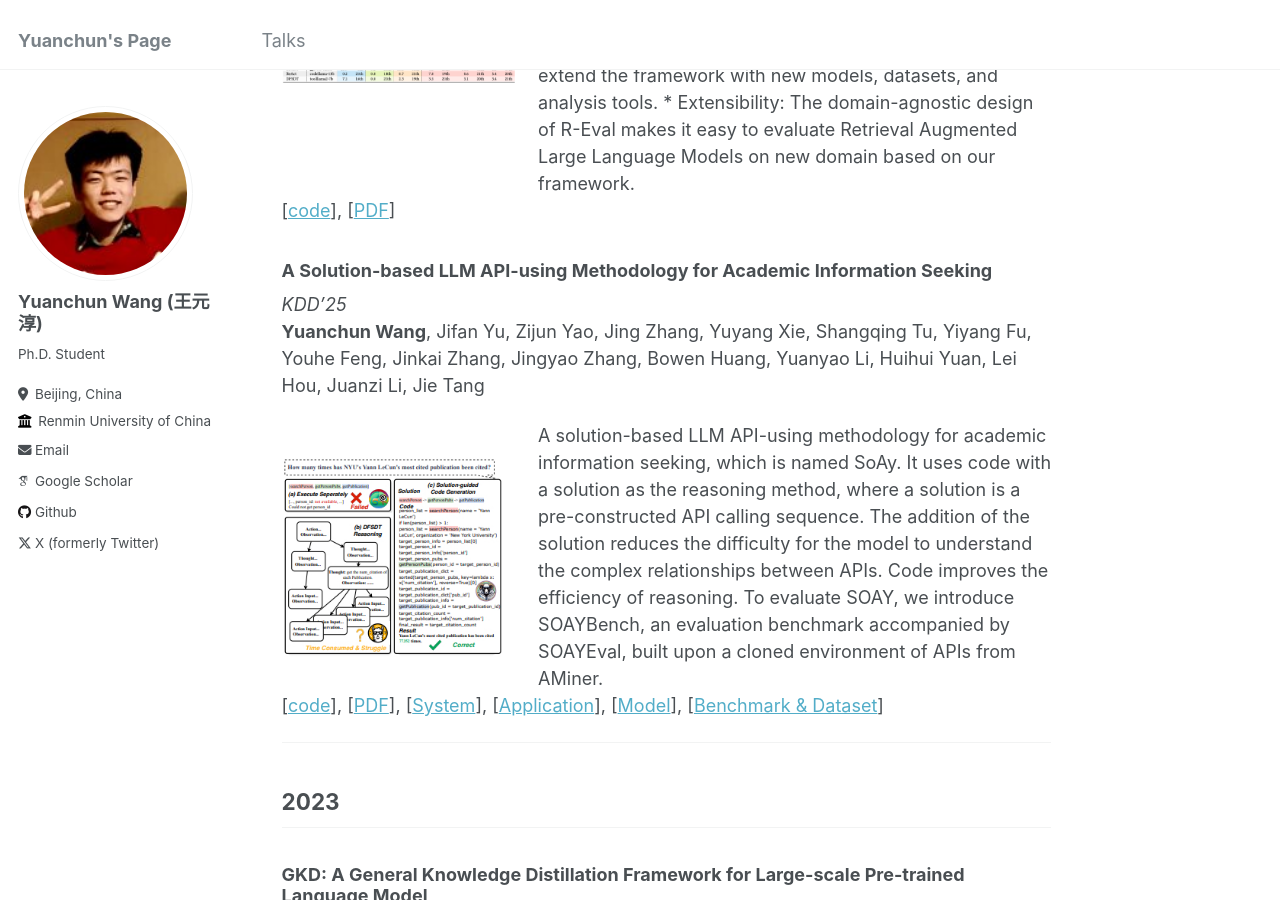
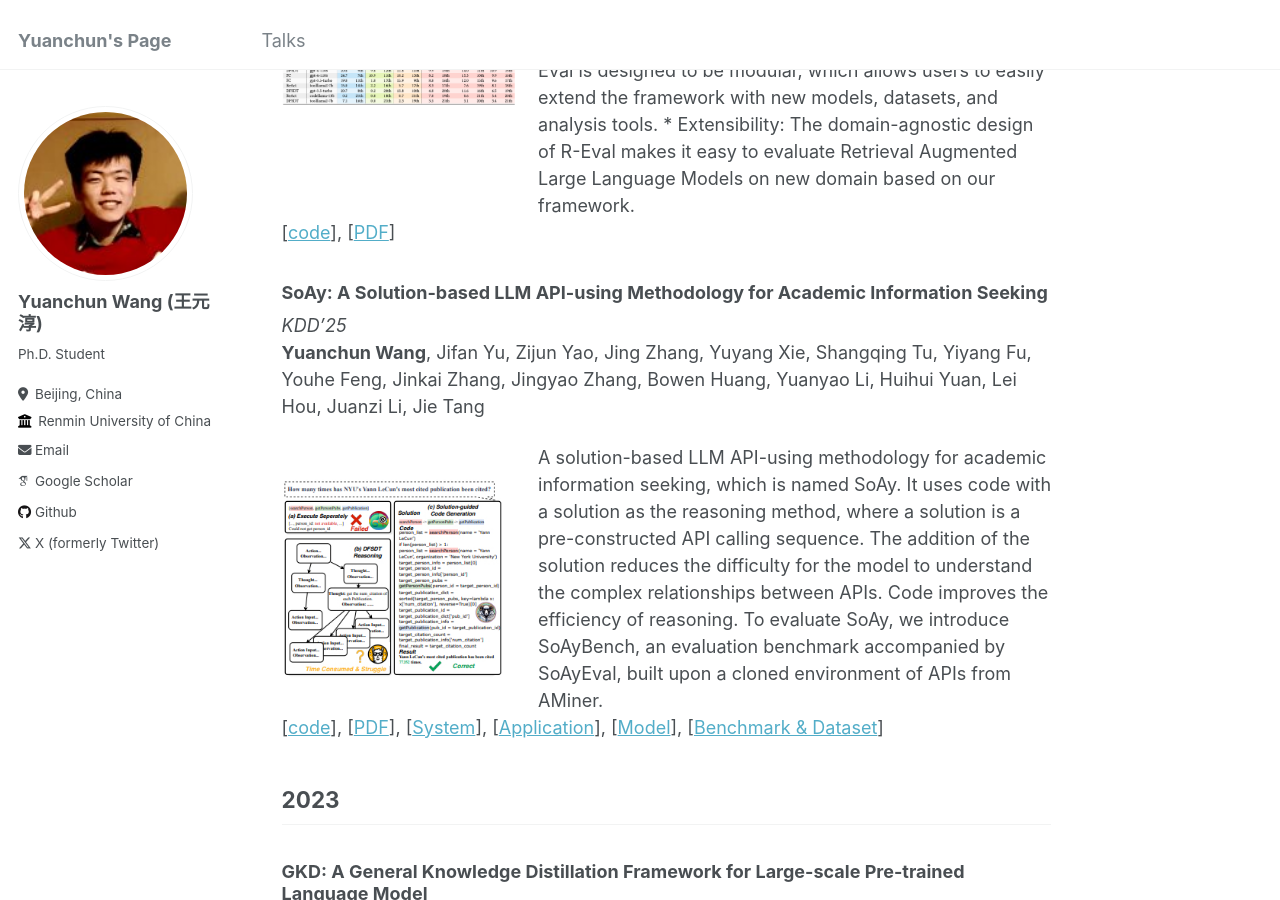
Before and after one commit to WangYC-99/WangYC-99.github.io, a Jekyll site: the page built from _pages/about.md, in a window 1280 px wide and 900 px high, scrolled down 2106 px. Built offline with Jekyll 4.4.1, drawn with Linux system fonts in a browser that asks for light colours; some web fonts are replaced; some of the changed text lies outside the part shown.

Commit message:
change maic fig and remove ***

```diff
--- a/_pages/about.md
+++ b/_pages/about.md
@@ -17,6 +17,7 @@ Currently, my research focuses on **Tool Intelligence of LLMs**, **AI4Research**
 
 Besides, I love soccer⚽️, photography📷, and snowboarding🏂.
 I also keep training for [triathlon races](https://en.wikipedia.org/wiki/Triathlon) 🏊 🚴 🏃 and [marathon races](https://en.wikipedia.org/wiki/Marathon) 🏃‍♂️.
+
 Feel free to contact me for our shared interests whether in research or life.
 
 ### Professional Services
@@ -29,15 +30,15 @@ I'm looking for highly motivated collaborators working on **AI4Research**, pleas
 * 🔔 [SoAy](https://arxiv.org/pdf/2405.15165) has been accepted by [KDD'25](https://kdd2025.kdd.org/). Appreciation to all the coauthors! - *Nov 2024*
 * 🔔 [R-Eval](https://arxiv.org/abs/2406.11681) has been accepted by [KDD'24](https://kdd2024.kdd.org/). Appreciation to all the coauthors! - *May 2024*
 
+
 # Publications
-
 ## 2024
 ### From MOOC to MAIC: Reshaping Online Teaching and Learning through LLM-driven Agents
 *Arxiv preprint Sep 24*
 <br> Jifan Yu, Zheyuan Zhang, Daniel Zhang-li, Shangqing Tu, Zhanxin Hao, Rui Miao Li, Haoxuan Li, **Yuanchun Wang**, Hanming Li, Linlu Gong, Jie Cao, Jiayin Lin, Jinchang Zhou, Fei Qin, Haohua Wang, Jianxiao Jiang, Lijun Deng, Yisi Zhan, Chaojun Xiao, Xusheng Dai, Xuan Yan, Nianyi Lin, Nan Zhang, Ruixin Ni, Yang Dang, Lei Hou, Yu Zhang, Xu Han, Manli Li, Juanzi Li, Zhiyuan Liu, Huiqin Liu, Maosong Sun
 <div style="display: flex; align-items: center;">
     <div style="flex: 1;">
-        <img src="https://wangyc-99.github.io/images/pubs/maic.png" alt="maic.jpg">
+        <img src="https://wangyc-99.github.io/images/pubs/maic.jpg" alt="maic.jpg">
     </div>
     <div style="flex: 2;">
         MAIC (Massive AI-empowered Course) is a new form of online education that leverages LLM-driven multi-agent systems.
@@ -62,7 +63,7 @@ I'm looking for highly motivated collaborators working on **AI4Research**, pleas
 </div>
 [[code](https://github.com/THU-KEG/R-Eval)], [[PDF](https://arxiv.org/pdf/2406.11681)]
 
-### A Solution-based LLM API-using Methodology for Academic Information Seeking
+### SoAy: A Solution-based LLM API-using Methodology for Academic Information Seeking
 *KDD'25*
 <br> **Yuanchun Wang**, Jifan Yu, Zijun Yao, Jing Zhang, Yuyang Xie, Shangqing Tu, Yiyang Fu, Youhe Feng, Jinkai Zhang, Jingyao Zhang, Bowen Huang, Yuanyao Li, Huihui Yuan, Lei Hou, Juanzi Li, Jie Tang
 <div style="display: flex; align-items: center;">
@@ -74,12 +75,11 @@ I'm looking for highly motivated collaborators working on **AI4Research**, pleas
         It uses code with a solution as the reasoning method, where a solution is a pre-constructed API calling sequence.
         The addition of the solution reduces the difficulty for the model to understand the complex relationships between APIs.
         Code improves the efficiency of reasoning.
-        To evaluate SOAY, we introduce SOAYBench, an evaluation benchmark accompanied by SOAYEval, built upon a cloned environment of APIs from AMiner.
+        To evaluate SoAy, we introduce SoAyBench, an evaluation benchmark accompanied by SoAyEval, built upon a cloned environment of APIs from AMiner.
     </div>
 </div>
 [[code](https://github.com/RUCKBReasoning/SoAy)], [[PDF](https://arxiv.org/pdf/2405.15165)], [[System](https://soay.aminer.cn)], [[Application](https://chatglm.cn/main/gdetail/65bf5a99396389a73ace9352)], [[Model](https://huggingface.co/frederickwang99/soayllama_v2_7b)], [[Benchmark & Dataset](https://huggingface.co/datasets/frederickwang99/SoAyBench)]
 
-***
 
 ## 2023
 
@@ -113,8 +113,6 @@ I'm looking for highly motivated collaborators working on **AI4Research**, pleas
 </div>
 [[code](https://github.com/aitsc/GLMKD)], [[PDF](https://aclanthology.org/2023.findings-acl.614.pdf)]
 
-***
-
 ## 2022
 
 ### NHGMI: Heterogeneous graph multi-view infomax with node-wise contrasting samples selection
```
